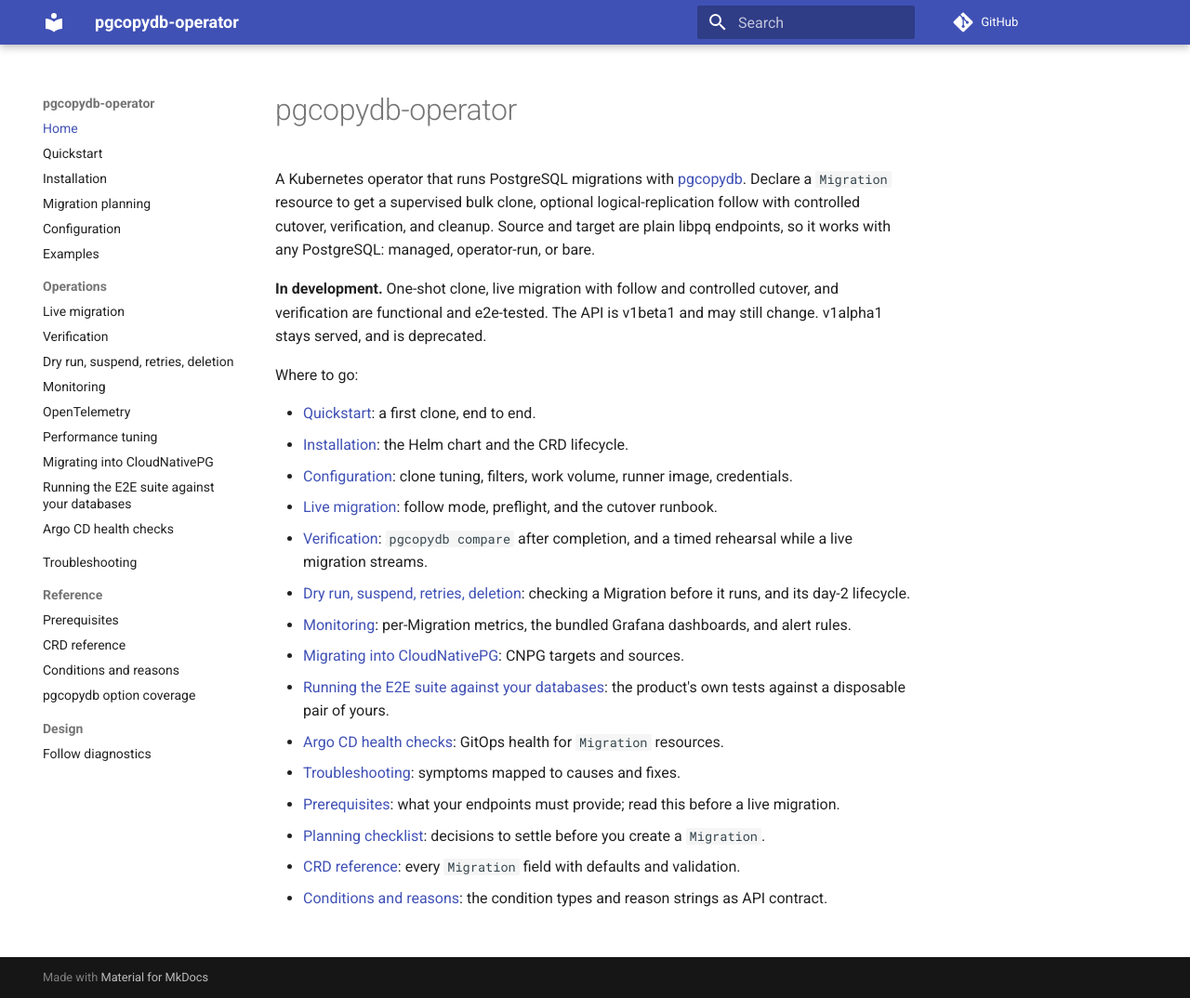
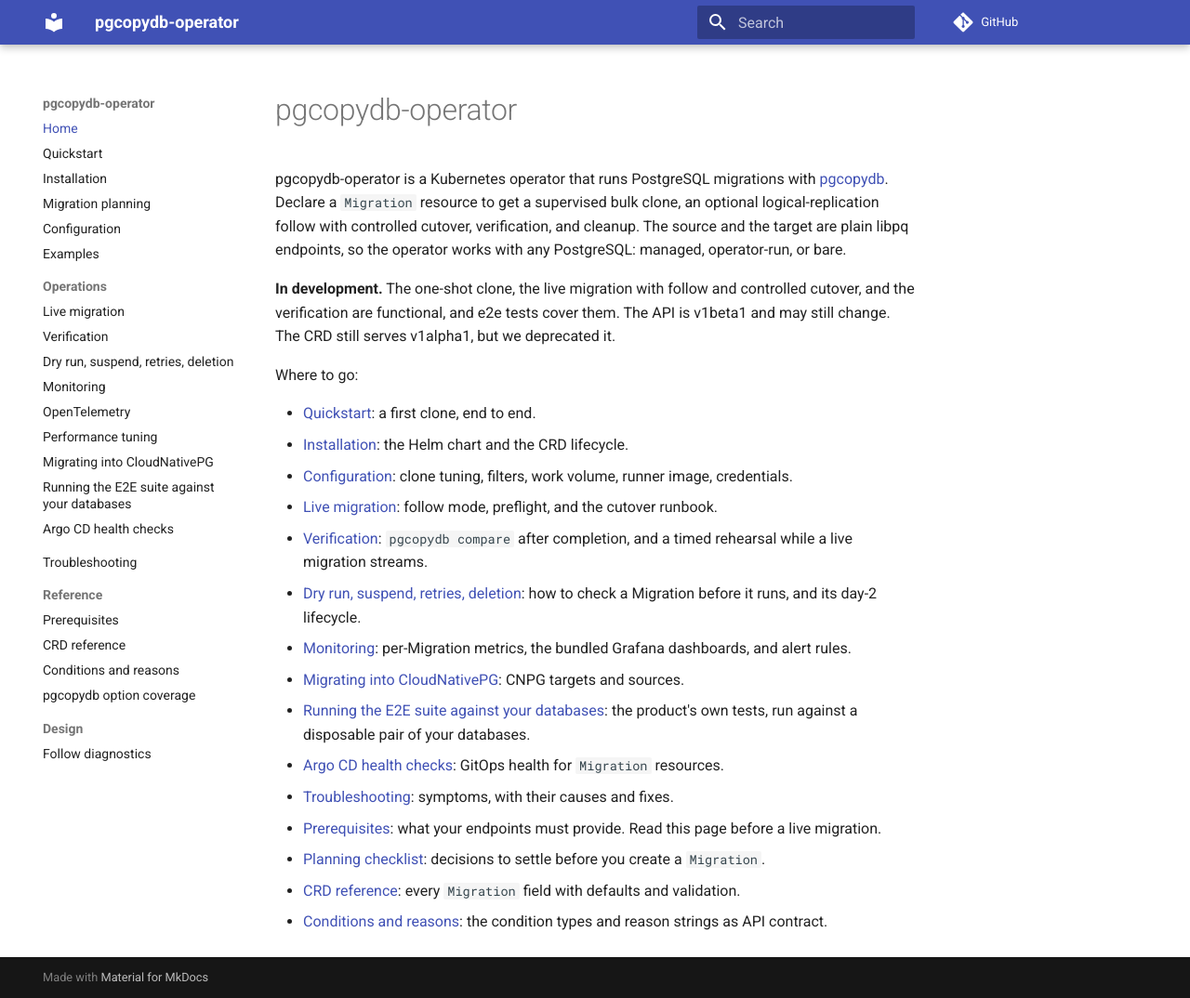
Before and after one commit to ydixken/pgcopydb-operator, an MkDocs documentation site: the page built from docs/index.md, in a window 1280 px wide and 1074 px high. Shown: the whole window at 93% size. Built offline with MkDocs 1.6.1 and Material for MkDocs 9.7.7, drawn with Linux system fonts in a browser that asks for light colours; comment, search, counter and statistics services are not loaded.

Commit message:
docs: rewrite index.md in Simplified Technical English
Prose only: headings, code blocks, inline code and link targets are unchanged, and ste-lint reports 0 hard violations.

```diff
--- a/docs/index.md
+++ b/docs/index.md
@@ -1,12 +1,12 @@
 # pgcopydb-operator
 
-A Kubernetes operator that runs PostgreSQL migrations with [pgcopydb](https://github.com/dimitri/pgcopydb).
-Declare a `Migration` resource to get a supervised bulk clone, optional logical-replication follow with controlled cutover, verification, and cleanup.
-Source and target are plain libpq endpoints, so it works with any PostgreSQL: managed, operator-run, or bare.
+pgcopydb-operator is a Kubernetes operator that runs PostgreSQL migrations with [pgcopydb](https://github.com/dimitri/pgcopydb).
+Declare a `Migration` resource to get a supervised bulk clone, an optional logical-replication follow with controlled cutover, verification, and cleanup.
+The source and the target are plain libpq endpoints, so the operator works with any PostgreSQL: managed, operator-run, or bare.
 
-**In development.** One-shot clone, live migration with follow and controlled cutover, and verification are functional and e2e-tested.
+**In development.** The one-shot clone, the live migration with follow and controlled cutover, and the verification are functional, and e2e tests cover them.
 The API is v1beta1 and may still change.
-v1alpha1 stays served, and is deprecated.
+The CRD still serves v1alpha1, but we deprecated it.
 
 Where to go:
 
@@ -15,13 +15,14 @@ Where to go:
 - [Configuration](configuration.md): clone tuning, filters, work volume, runner image, credentials.
 - [Live migration](operations/live-migration.md): follow mode, preflight, and the cutover runbook.
 - [Verification](operations/verification.md): `pgcopydb compare` after completion, and a timed rehearsal while a live migration streams.
-- [Dry run, suspend, retries, deletion](operations/lifecycle.md): checking a Migration before it runs, and its day-2 lifecycle.
+- [Dry run, suspend, retries, deletion](operations/lifecycle.md): how to check a Migration before it runs, and its day-2 lifecycle.
 - [Monitoring](operations/monitoring.md): per-Migration metrics, the bundled Grafana dashboards, and alert rules.
 - [Migrating into CloudNativePG](operations/cloudnativepg.md): CNPG targets and sources.
-- [Running the E2E suite against your databases](operations/e2e-external.md): the product's own tests against a disposable pair of yours.
+- [Running the E2E suite against your databases](operations/e2e-external.md): the product's own tests, run against a disposable pair of your databases.
 - [Argo CD health checks](operations/argocd.md): GitOps health for `Migration` resources.
-- [Troubleshooting](troubleshooting.md): symptoms mapped to causes and fixes.
-- [Prerequisites](reference/prerequisites.md): what your endpoints must provide; read this before a live migration.
+- [Troubleshooting](troubleshooting.md): symptoms, with their causes and fixes.
+- [Prerequisites](reference/prerequisites.md): what your endpoints must provide.
+  Read this page before a live migration.
 - [Planning checklist](planning.md): decisions to settle before you create a `Migration`.
 - [CRD reference](reference/api.md): every `Migration` field with defaults and validation.
 - [Conditions and reasons](reference/conditions.md): the condition types and reason strings as API contract.
```
